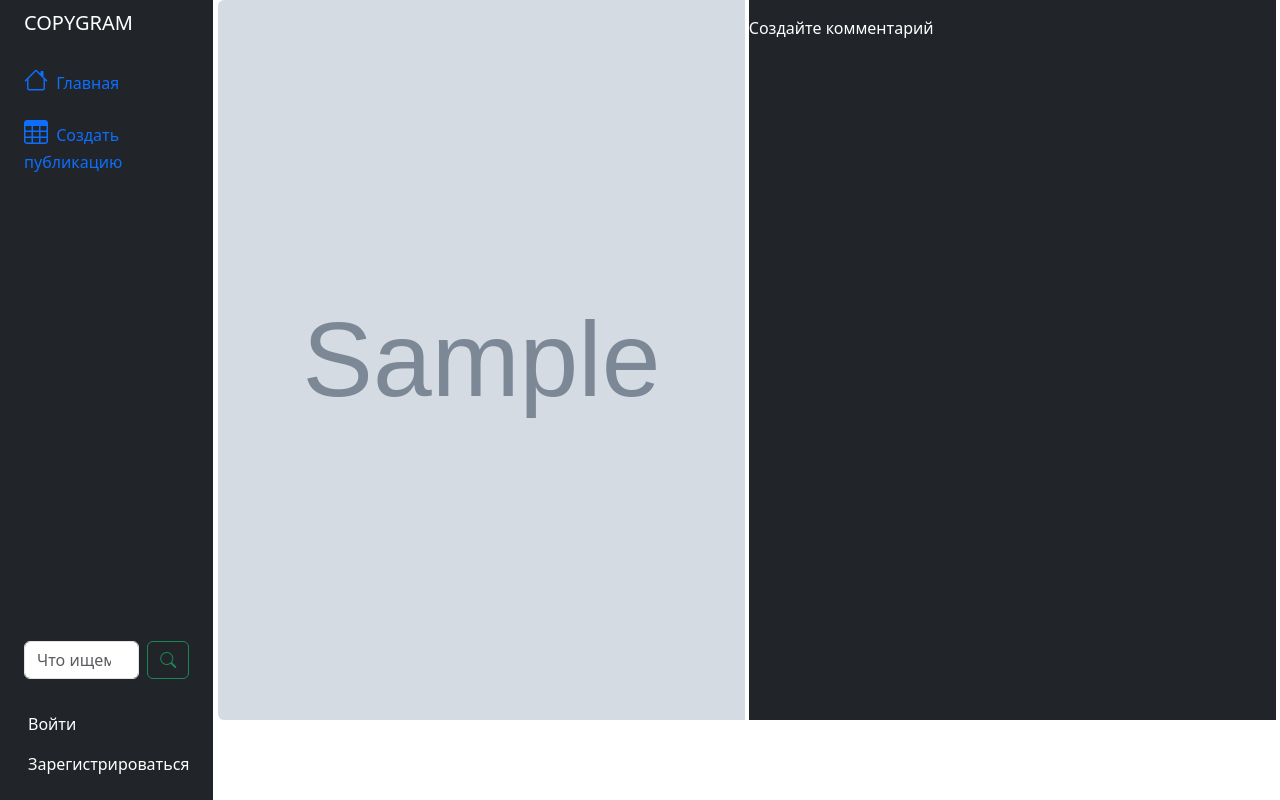
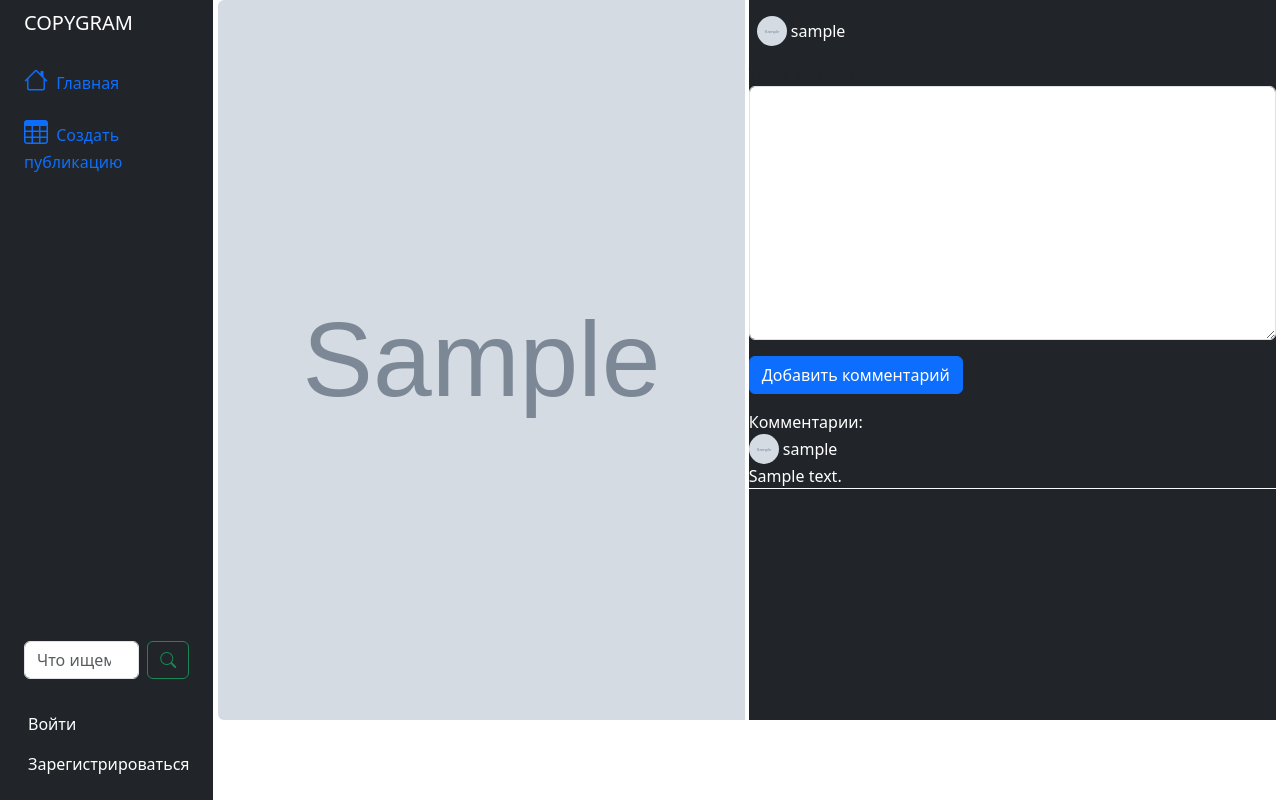
Before and after one commit to arturateo/copygram, a Django app: page /publication_detail/1 in a window 1280 px wide. Run offline with Django 4.2, Linux system fonts and the light colour scheme; tables that the repository leaves empty hold one stand-in row (values such as "Sample post"); grey boxes marked "Sample" are stand-in pictures; some libraries are stand-ins or nearby versions.

Commit message:
Реализовал добавления комментария в детальном просмотре начал добавлять функционал поиска userов

```diff
--- a/comments/urls.py
+++ b/comments/urls.py
@@ -1,11 +1,9 @@
-from django.contrib.auth.views import LoginView, LogoutView
 from django.urls import path
-
-from accounts.views import RegisterView, ProfileView
-from comments.views import CommentCreate
+from comments.views import CommentCreate, CommentDetailCreate
 
 app_name = 'comments'
 
 urlpatterns = [
     path('create_comments/<int:pk>/', CommentCreate.as_view(), name="create_comments"),
+    path('create_detail_comments/<int:pk>/', CommentDetailCreate.as_view(), name="create_detail"),
 ]
--- a/publications/views.py
+++ b/publications/views.py
@@ -62,3 +62,9 @@ class PublicationDetail(DetailView):
     model = Publications
     template_name = 'publications/publications_detail.html'
     context_object_name = 'publication'
+
+    def get_context_data(self, *, object_list=None, **kwargs):
+        context = super().get_context_data(object_list=None, **kwargs)
+        context["form"] = CreateCommentForm
+        context["comments"] = Comments.objects.all().order_by('-create_date')
+        return context
--- a/templates/partials/form.html
+++ b/templates/partials/form.html
@@ -1,7 +1,7 @@
 {% if not fields_only %}
 <form action="" method="POST" enctype="multipart/form-data">
 {% else %}
-<form action="{% url 'comments:create_comments' publication_pk %}" method="POST" enctype="multipart/form-data">
+<form action="{% url path publication_pk %}" method="POST" enctype="multipart/form-data">
 {% endif %}
     {% csrf_token %}
     {% for field in form %}
--- a/templates/publications/publications_detail.html
+++ b/templates/publications/publications_detail.html
@@ -9,7 +9,18 @@
                      style="width: 45rem; height: 45rem;" alt="...">
             </div>
             <div class="col mx-1 bg-dark">
+                <div class="card-header ps-2 pb-3 mt-3">
+                    <a href="{% url 'accounts:profile' publication.author.pk %}"
+                       class="d-flex align-items-center text-white text-decoration-none">
+                        <img src="{{ publication.author.avatar.url }}" alt="hugenerd" width="30" height="30"
+                             class="rounded-circle">
+
+                        <span class="d-none d-sm-inline mx-1 text-white">{{ publication.author }}</span>
+                    </a>
+                </div>
+                {% include "partials/form.html" with button_text="Добавить комментарий" fields_only=True path='comments:create_detail' publication_pk=publication.pk %}
                 <div class="mt-3 block-comments">
+                    <span class="text-white">Комментарии:</span>
                     {% for comment in comments %}
                         {% if comment.publications.id == publication.pk %}
                             <div class="border-bottom border-light comment">
--- a/templates/publications/publications_list.html
+++ b/templates/publications/publications_list.html
@@ -53,7 +53,7 @@
                 <div>
                     <span class=" text-white">Комментарии:</span>
                 </div>
-                {% include "partials/form.html" with button_text="Добавить комментарий" fields_only=True publication_pk=publication.pk %}
+                {% include "partials/form.html" with button_text="Добавить комментарий" path='comments:create_comments' fields_only=True publication_pk=publication.pk %}
                 <div class="mt-3 block-comments">
                     {% for comment in comments %}
                         {% if comment.publications.id == publication.pk %}
```
Also changed, not shown: accounts/views.py (+14 -3 lines), comments/views.py (+13 -0 lines), comments/forms.py (line endings or trailing spaces).
